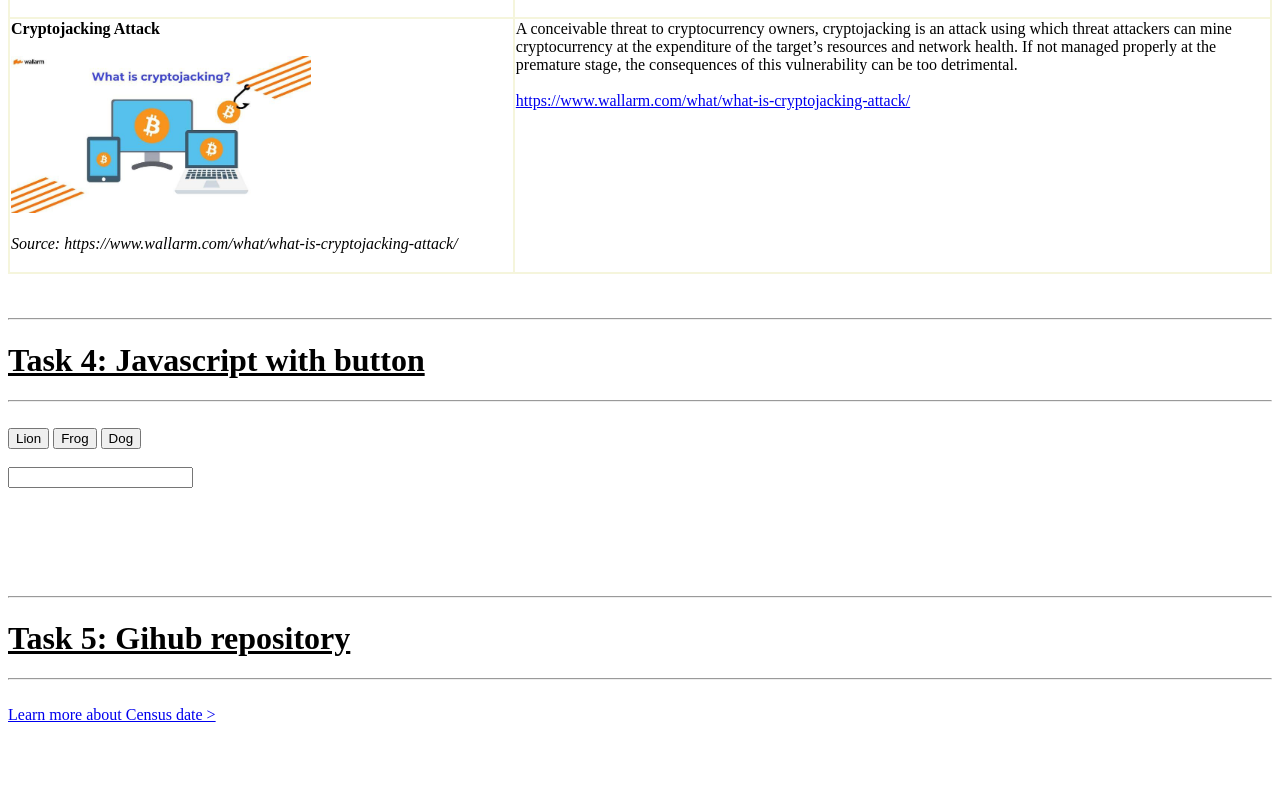
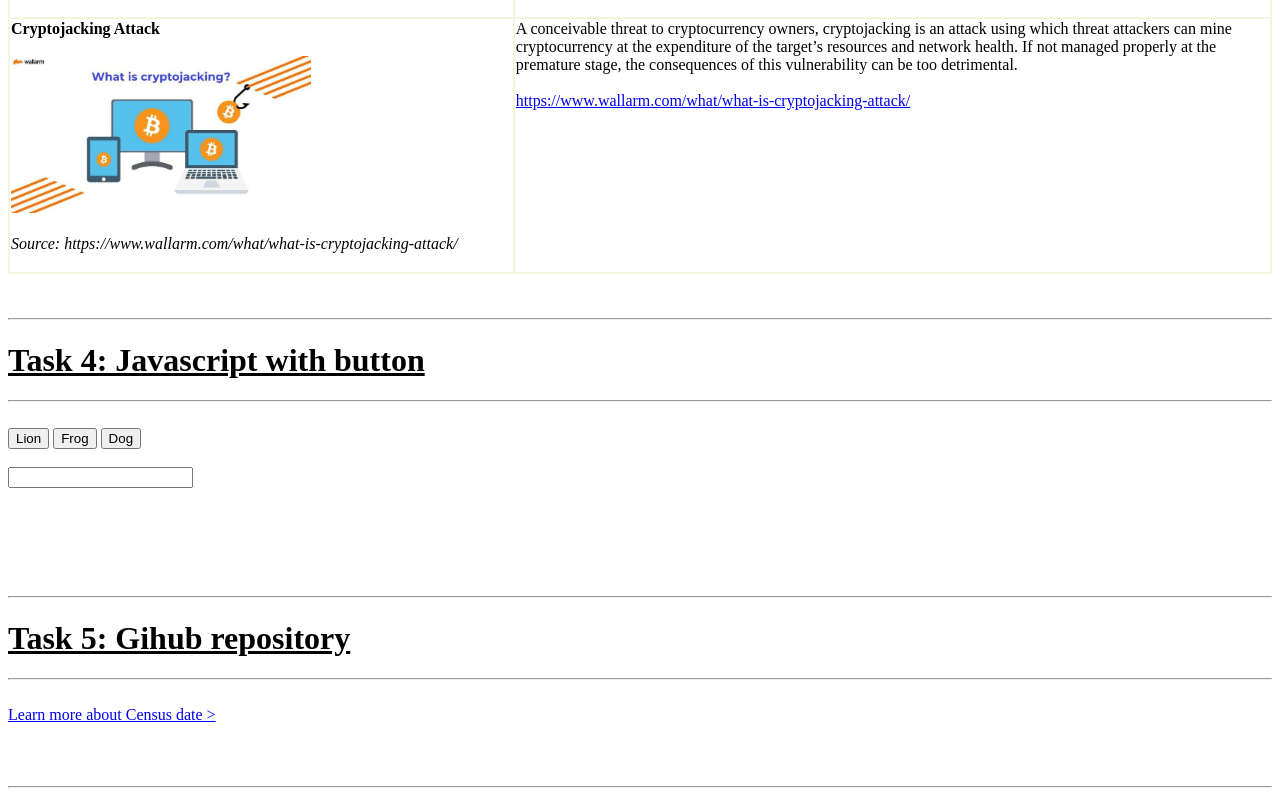
Before and after one commit to dankomitrovic/Tasks-1-4, a plain HTML site: page index.html in a window 1280 px wide. Shown: the part 3416-4212 px from the top of the page. Before the commit the page ends 4148 px from the top, so only its background shows below. Drawn offline with Linux system fonts and the light colour scheme.

Commit message:
Update index.html

```diff
--- a/index.html
+++ b/index.html
@@ -437,6 +437,9 @@
     <br>
 
     <a href="COMP804_Assessment_Task_3 Information_S124.pdf">Learn more about Census date ></a>
+    <br><br>
+    <br><br>
+    <hr>
 
   </body>
 </html>
```
